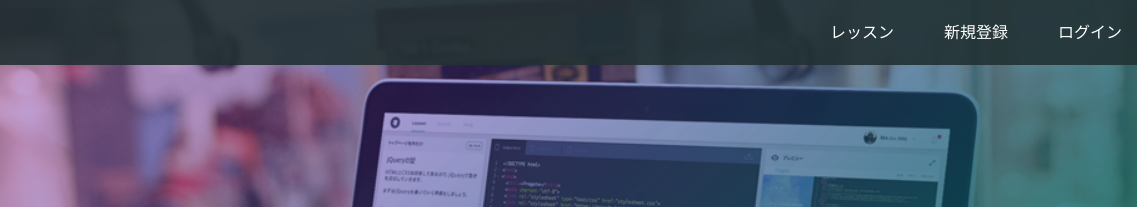
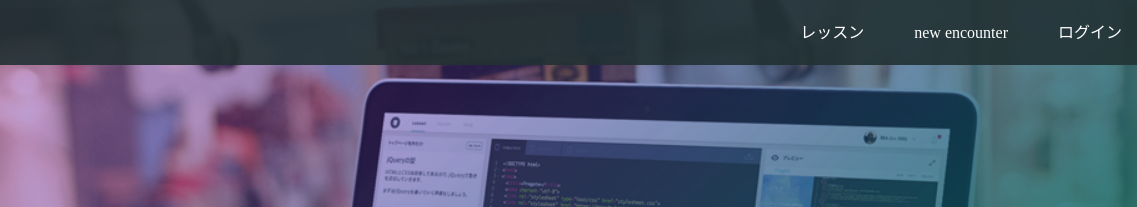
Before and after one commit to boildhot/boildhot.github.io, a plain HTML site: page index.html in a window 1280 px wide. Shown: the top 207 px of the page, 143-1280 px from the left. Drawn offline with Linux system fonts and the light colour scheme.

Commit message:
Update index.html

```diff
--- a/index.html
+++ b/index.html
@@ -16,7 +16,7 @@
       <span class="fa fa-bars menu-icon"></span>
       <div class="header-right">
         <a href="#">レッスン</a>
-        <a href="#">新規登録</a>
+        <a href="#">new encounter</a>
         <a href="#" class="login">ログイン</a>
       </div>
     </div>
```
